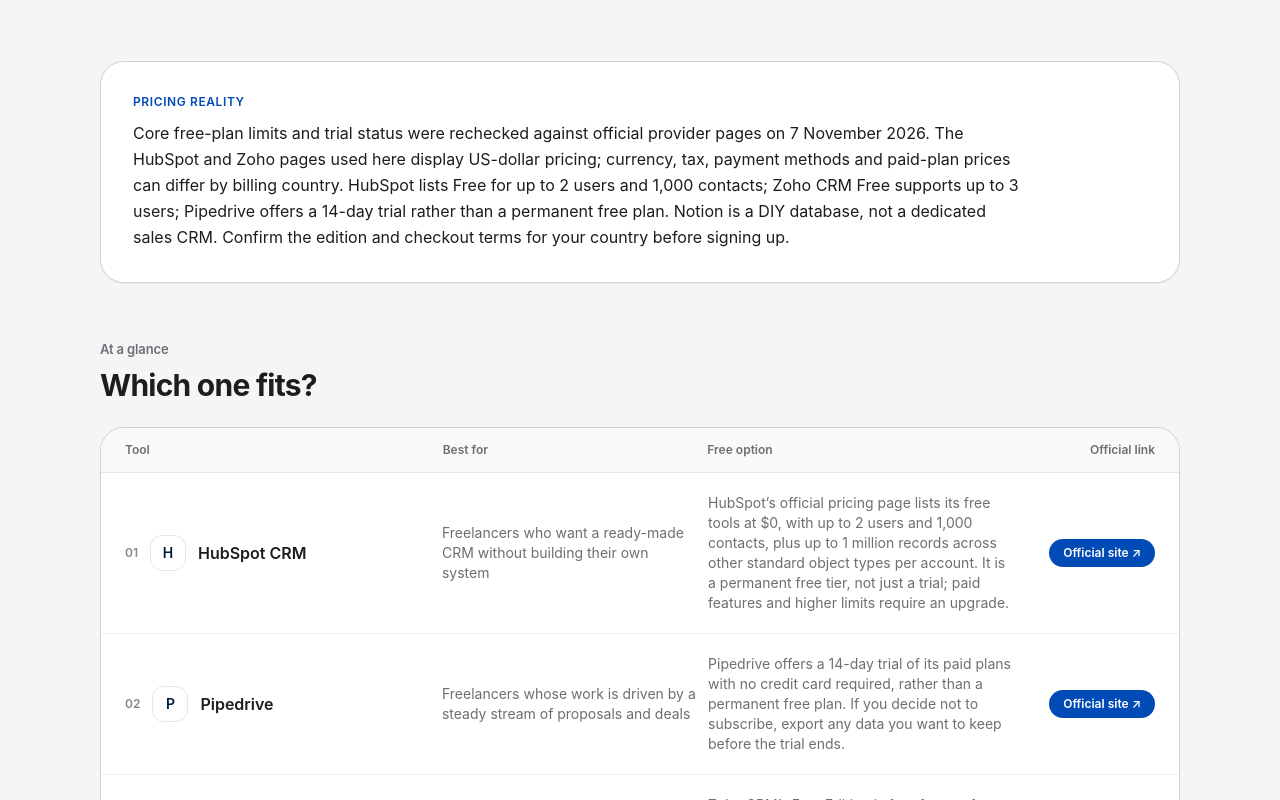
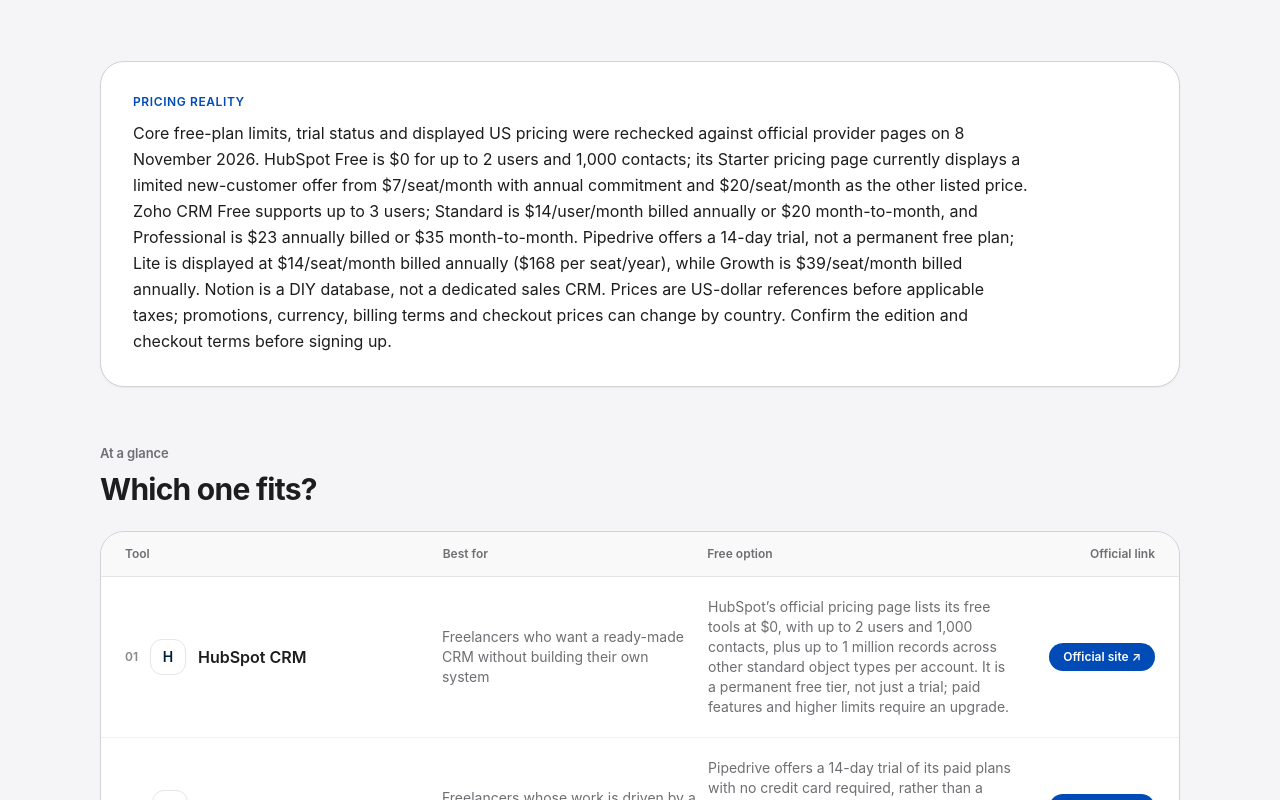
Before and after one commit to LinukaBandara/StackPick, a Next.js app: page /best/crm-for-freelancers in a window 1280 px wide. Shown: the part 880-1680 px from the top of the page. Built offline with nearby package versions, Linux system fonts and the light colour scheme; no server answers.

Commit message:
Refresh freelancer CRM pricing and review date

```diff
--- a/app/best/crm-for-freelancers/page.tsx
+++ b/app/best/crm-for-freelancers/page.tsx
@@ -13,10 +13,10 @@ export default function CrmForFreelancersPage() {
     <ComparisonArticle
       title="Best CRM for Freelancers"
       slug="crm-for-freelancers"
-      reviewedOn="2026-11-07"
+      reviewedOn="2026-11-08"
       intro="A freelancer usually does not need a giant sales operation. You need to remember who contacted you, what you promised, when to follow up, and which leads are actually worth pursuing. We focus on that smaller job: low setup, useful free access, clear client tracking, and a sensible upgrade path."
       quickAnswer="For a solo freelancer, HubSpot Free is the simplest starting point if two users and 1,000 contacts are enough. Zoho CRM Free supports up to three users and adds core lead, deal and follow-up tools. Pipedrive is a 14-day trial, not a permanent free plan; Notion works as a DIY tracker but needs ongoing setup. Choose based on the number of people, follow-up workflow and features you actually need."
-      pricingNote="Core free-plan limits and trial status were rechecked against official provider pages on 7 November 2026. The HubSpot and Zoho pages used here display US-dollar pricing; currency, tax, payment methods and paid-plan prices can differ by billing country. HubSpot lists Free for up to 2 users and 1,000 contacts; Zoho CRM Free supports up to 3 users; Pipedrive offers a 14-day trial rather than a permanent free plan. Notion is a DIY database, not a dedicated sales CRM. Confirm the edition and checkout terms for your country before signing up."
+      pricingNote="Core free-plan limits, trial status and displayed US pricing were rechecked against official provider pages on 8 November 2026. HubSpot Free is $0 for up to 2 users and 1,000 contacts; its Starter pricing page currently displays a limited new-customer offer from $7/seat/month with annual commitment and $20/seat/month as the other listed price. Zoho CRM Free supports up to 3 users; Standard is $14/user/month billed annually or $20 month-to-month, and Professional is $23 annually billed or $35 month-to-month. Pipedrive offers a 14-day trial, not a permanent free plan; Lite is displayed at $14/seat/month billed annually ($168 per seat/year), while Growth is $39/seat/month billed annually. Notion is a DIY database, not a dedicated sales CRM. Prices are US-dollar references before applicable taxes; promotions, currency, billing terms and checkout prices can change by country. Confirm the edition and checkout terms before signing up."
       tools={[
         {
           name: "HubSpot CRM",
@@ -33,7 +33,7 @@ export default function CrmForFreelancersPage() {
           freeOption:
             "Pipedrive offers a 14-day trial of its paid plans with no credit card required, rather than a permanent free plan. If you decide not to subscribe, export any data you want to keep before the trial ends.",
           tradeoff:
-            "Its pipeline-first approach is easy to understand when every prospect has a sales stage, but it is harder to justify if you mainly need a lightweight client address book.",
+            "Its pipeline-first approach is easy to understand when every prospect has a sales stage, but it is harder to justify if you mainly need a lightweight client address book. The current US annual-billing display starts at $14/seat/month for Lite and $39/seat/month for Growth; this is a paid subscription after the 14-day trial, not a permanent free tier.",
           url: "https://www.pipedrive.com/en/pricing",
         },
         {
@@ -42,7 +42,7 @@ export default function CrmForFreelancersPage() {
           freeOption:
             "Zoho CRM’s Free Edition is free forever for up to 3 users. It includes leads, contacts, deals, tasks, meetings, calls, notes, follow-up reminders, workflow automation, standard reports and mobile apps. The official pricing page lists up to 10 custom email templates, advertises 5,000 API calls per day and allows up to 10 data exports for free. Zoho’s API documentation defines the Free Edition allowance as 5,000 API credits in a rolling 24-hour window; some operations consume more than one credit, so 5,000 credits does not guarantee 5,000 completed calls. Check the edition comparison for other feature-specific limits. Advanced capabilities such as email integration and mass emailing are reserved for paid editions.",
           tradeoff:
-            "It can make sense when your workflow already uses Zoho products, while the larger feature set can mean more setup than a solo freelancer actually needs.",
+            "It can make sense when your workflow already uses Zoho products, while the larger feature set can mean more setup than a solo freelancer actually needs. For US pricing, Standard is $14/user/month with annual billing ($20 month-to-month), while Professional is $23 annually billed ($35 month-to-month).",
           url: "https://www.zoho.com/crm/zohocrm-pricing.html",
         },
         {
```
